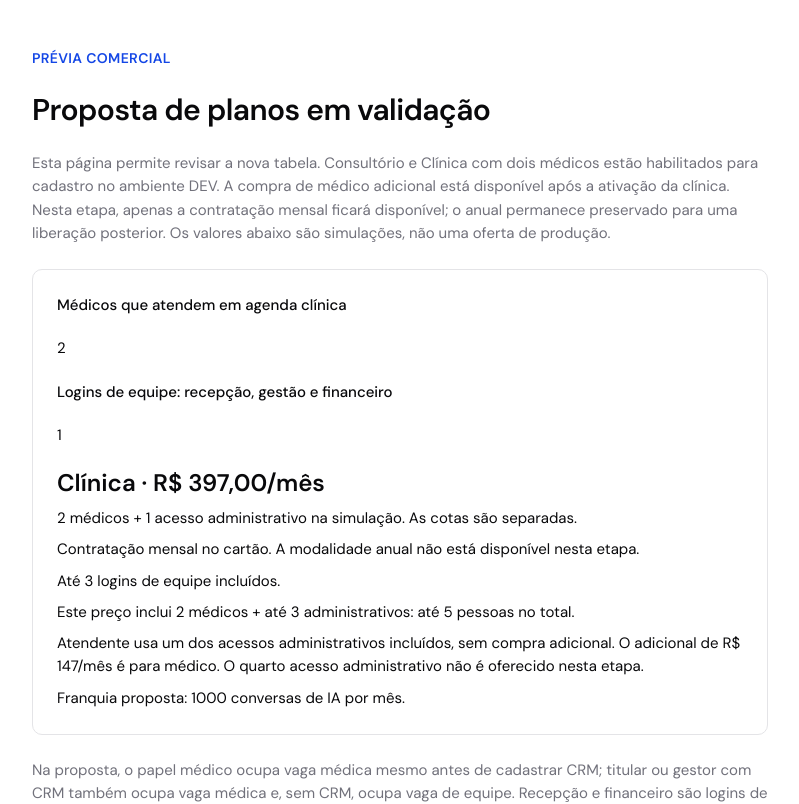
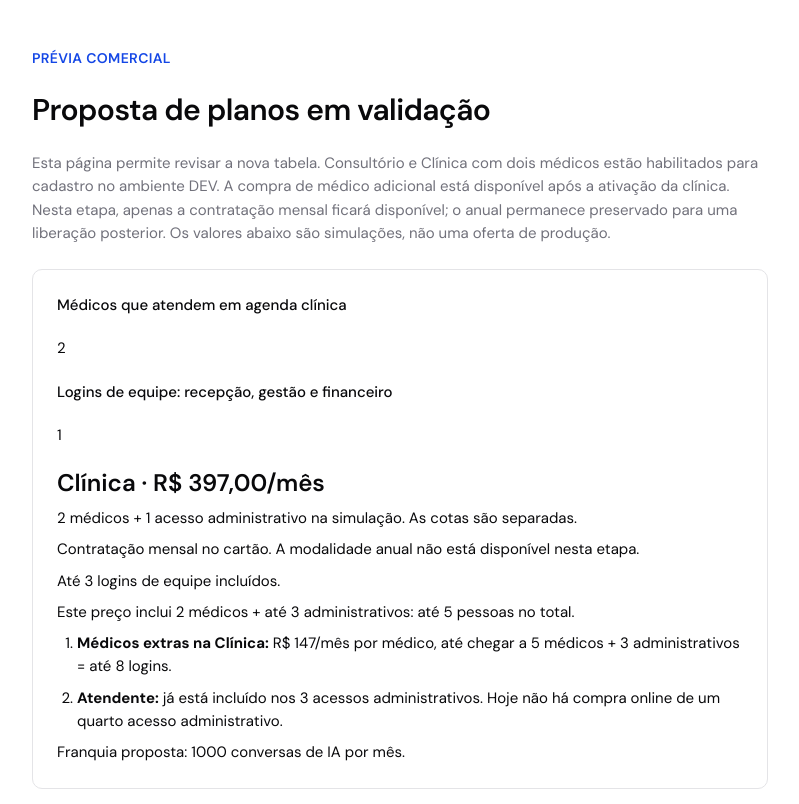
Before and after one commit to joaomarcos-techia/Project_OS, a Next.js app: page /oferta-preview in a window 1280 px wide. Shown: the top 804 px of the page, without its empty margins (240-1039 px from the left). Built offline with nearby package versions, Linux system fonts and the light colour scheme.

Commit message:
fix(pricing): use approved doctor and attendant explanation

```diff
--- a/scripts/probe-landing-offer-browser.ts
+++ b/scripts/probe-landing-offer-browser.ts
@@ -76,12 +76,17 @@ try {
         assert.ok(/Até 4 pessoas no preço base: 1 médico \+ 3 administrativos/u.test(text));
         assert.ok(/Até 5 pessoas no preço base: 2 médicos \+ 3 administrativos/u.test(text));
         assert.ok(/Com 3 administrativos, o limite é de 8 pessoas/u.test(text));
+        assert.ok(/já está incluído nos 3 acessos administrativos/u.test(text));
+        assert.ok(/Hoje não há compra online de um quarto acesso administrativo/u.test(text));
         assert.ok(
-          /Não é necessário comprar acesso para os três administrativos incluídos/u.test(text),
+          /R\$ 397\/mês: 2 médicos \+ até 3 pessoas da equipe administrativa = até 5 logins/u.test(
+            text,
+          ),
         );
-        assert.ok(/O quarto acesso administrativo não está disponível/u.test(text));
         assert.ok(
-          /2 médicos \+ 3 pessoas da equipe administrativa custam R\$ 397\/mês/u.test(text),
+          /R\$ 147\/mês por médico, até chegar a 5 médicos \+ 3 administrativos = até 8 logins/u.test(
+            text,
+          ),
         );
         assert.equal(/por profissional adicional|profissionais incluídos/u.test(text), false);
         assert.equal(
--- a/src/app/(app)/cadastro/plano/plan-selection-form.tsx
+++ b/src/app/(app)/cadastro/plano/plan-selection-form.tsx
@@ -449,9 +449,16 @@ export function PlanSelectionForm() {
       {state.plans.some((plan) => isOffer2026PlanCode(plan.code)) ? (
         <div className="space-y-2 text-sm leading-relaxed text-fg-muted">
           <p>
-            Equipe administrativa: recepção, gestão e financeiro. Os três acessos administrativos já
-            estão incluídos; não é necessário comprá-los. O quarto acesso administrativo não está
-            disponível para contratação online nesta oferta.
+            Atendente: já está incluído nos {PROPOSED_OFFER.clinicaIncludedStaffLogins} acessos
+            administrativos, assim como gestão e financeiro. Hoje não há compra online de um quarto
+            acesso administrativo.
+          </p>
+          <p>
+            Médicos extras na Clínica: R$ {PROPOSED_OFFER.additionalProfessionalMonthly}/mês por
+            médico, até chegar a {PROPOSED_OFFER.maxSelfServiceProfessionals} médicos +{' '}
+            {PROPOSED_OFFER.clinicaIncludedStaffLogins} administrativos = até{' '}
+            {PROPOSED_OFFER.maxSelfServiceProfessionals + PROPOSED_OFFER.clinicaIncludedStaffLogins}{' '}
+            logins.
           </p>
           <p>
             O papel Médico ocupa uma vaga médica, mesmo antes de preencher o CRM. Dono ou gestor com
--- a/src/app/(app)/oferta-preview/proposal-calculator.tsx
+++ b/src/app/(app)/oferta-preview/proposal-calculator.tsx
@@ -72,11 +72,22 @@ export function ProposalCalculator() {
                 : PROPOSED_OFFER.clinicaIncludedStaffLogins)}{' '}
             pessoas no total.
           </p>
-          <p>
-            Atendente usa um dos acessos administrativos incluídos, sem compra adicional. O
-            adicional de R$ {PROPOSED_OFFER.additionalProfessionalMonthly}/mês é para médico. O
-            quarto acesso administrativo não é oferecido nesta etapa.
-          </p>
+          <ol className="list-decimal space-y-2 pl-5">
+            <li>
+              <strong>Médicos extras na Clínica:</strong> R${' '}
+              {PROPOSED_OFFER.additionalProfessionalMonthly}/mês por médico, até chegar a{' '}
+              {PROPOSED_OFFER.maxSelfServiceProfessionals} médicos +{' '}
+              {PROPOSED_OFFER.clinicaIncludedStaffLogins} administrativos = até{' '}
+              {PROPOSED_OFFER.maxSelfServiceProfessionals +
+                PROPOSED_OFFER.clinicaIncludedStaffLogins}{' '}
+              logins.
+            </li>
+            <li>
+              <strong>Atendente:</strong> já está incluído nos{' '}
+              {PROPOSED_OFFER.clinicaIncludedStaffLogins} acessos administrativos. Hoje não há
+              compra online de um quarto acesso administrativo.
+            </li>
+          </ol>
           <p>Franquia proposta: {quote.conversationsIncluded} conversas de IA por mês.</p>
         </div>
       ) : (
```
Also changed, not shown: 4 other files (tests, documents, lock files or other folders).
